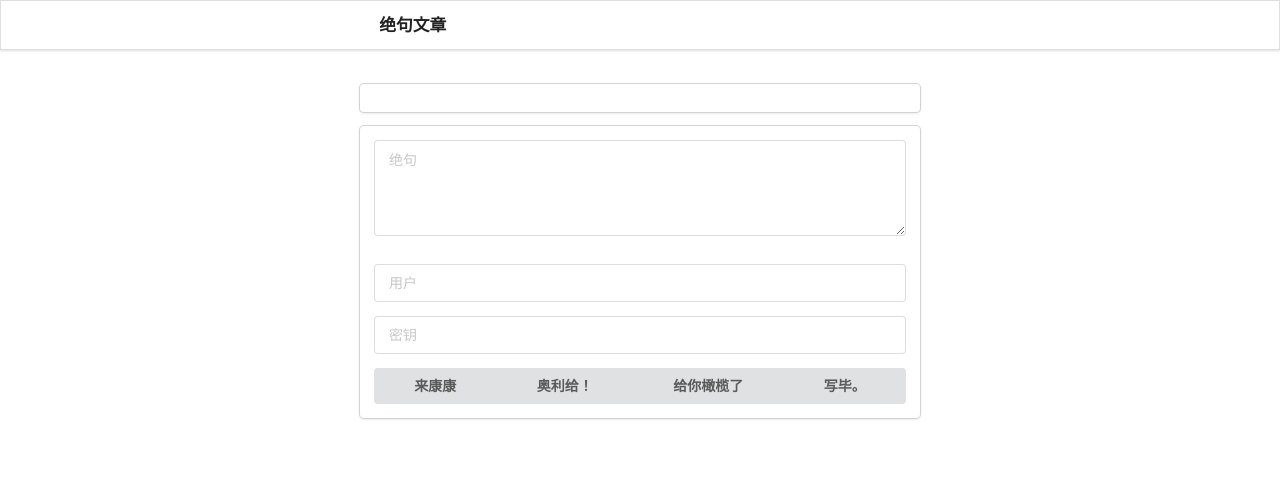
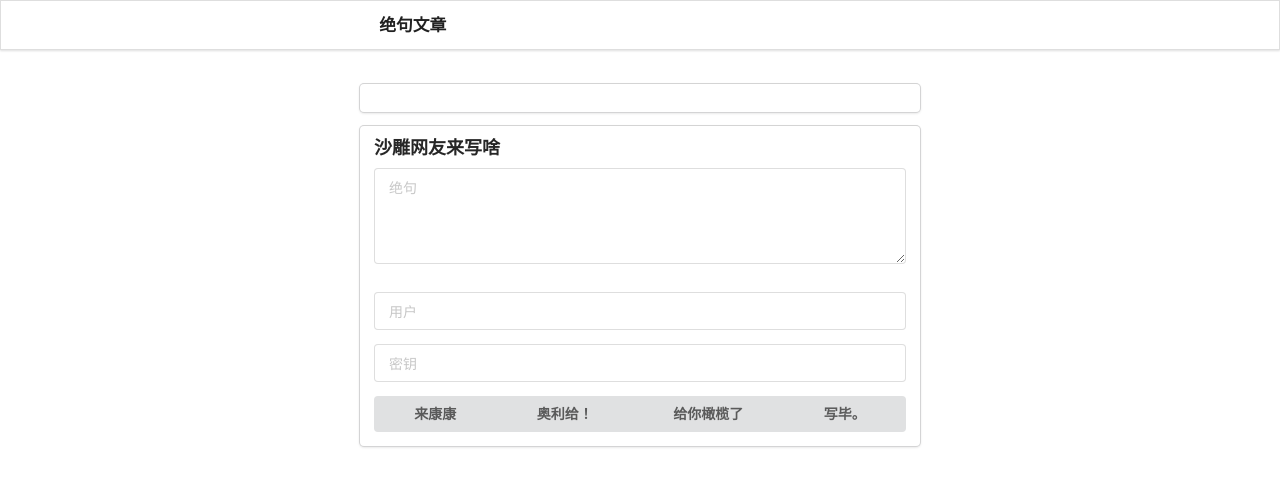
Before and after one commit to memset0/jue-jv-wen-zhang, a website: page index.html in a window 1280 px wide. Drawn offline with nearby package versions, Linux system fonts and the light colour scheme.

Commit message:
小修小补

```diff
--- a/index.html
+++ b/index.html
@@ -27,9 +27,16 @@
 
 		<div class="ui card" style="width: 100%">
 			<div class="content">
-				<div class="ui form" style="width: 100%; margin-bottom: 2em;"><textarea id="text" placeholder="绝句" rows="4"></textarea></div>
-				<div class="ui input" style="width: 100%; margin-bottom: 1em;"><input id="user" type="text" placeholder="用户"></div>
-				<div class="ui input" style="width: 100%; margin-bottom: 1em;"><input id="key" type="text" placeholder="密钥"></div>
+				<div class="header" style="margin-bottom: .5em;">沙雕网友来写啥</div>
+				<div class="ui form" style="width: 100%; margin-bottom: 2em;">
+					<textarea id="text" placeholder="绝句" rows="4"></textarea>
+				</div>
+				<div class="ui input" style="width: 100%; margin-bottom: 1em;">
+					<input id="user" type="text" placeholder="用户">
+				</div>
+				<div class="ui input" style="width: 100%; margin-bottom: 1em;">
+					<input id="key" type="text" placeholder="密钥">
+				</div>
 				<div class="ui buttons" style="width: 100%">
 					<button class="ui button" id="login">来康康</button>
 					<button class="ui button" id="send">奥利给！</button>
```
Also changed, not shown: api.js (+7 -3 lines), 1 other file.
